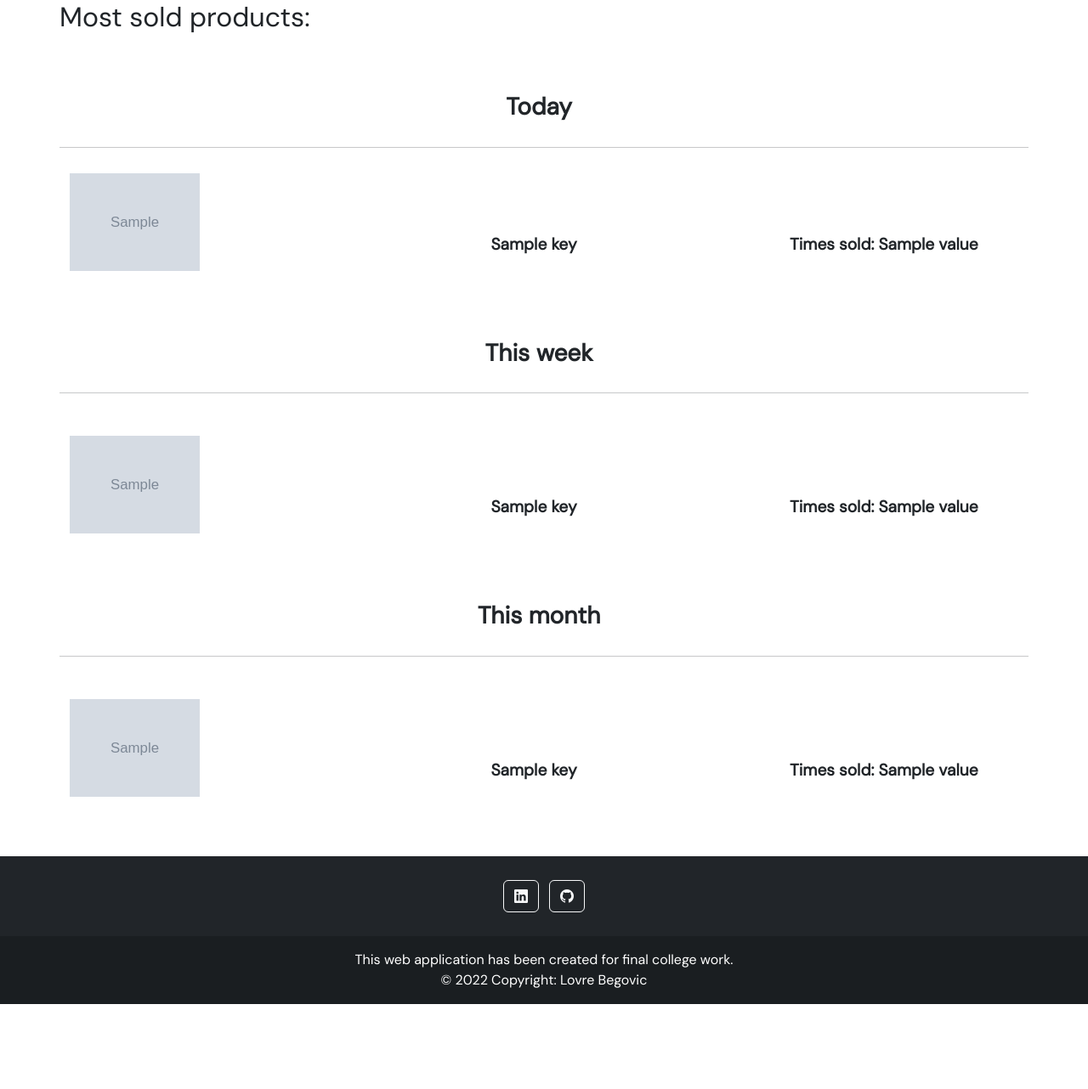
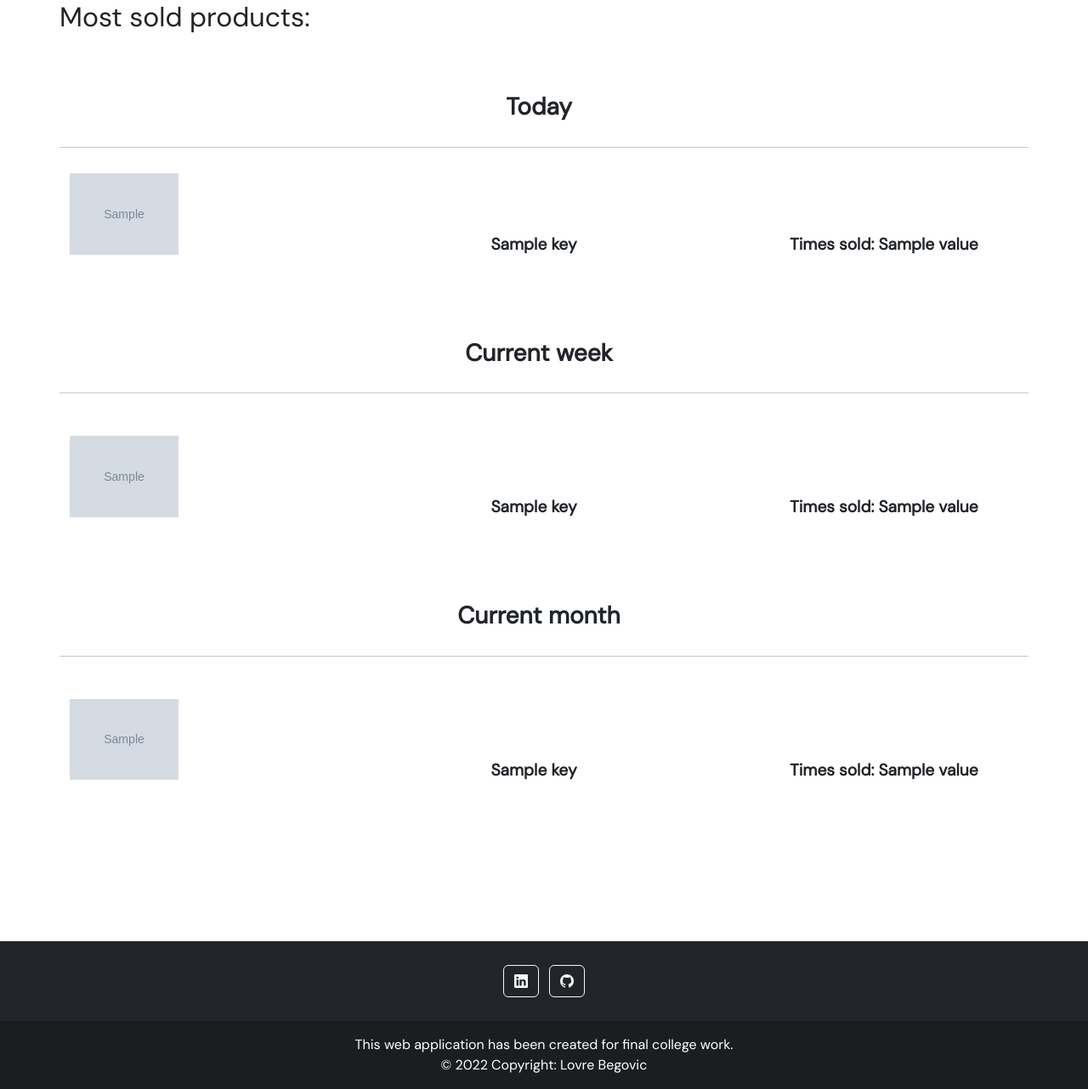
Before and after one commit to lb46861/Basktebal-shop-Swoosh, a Django app: template swoosh_project/swoosh_app/templates/products/bestbuy.html in a window 1280 px wide. Shown: the part 135-1417 px from the top of the page at 85% size. Before the commit the page ends 1317 px from the top, so only its background shows below. Run offline with Django 3.2, Linux system fonts and the light colour scheme; the template is opened without the code that fills it: most values are stand-ins (such as "Sample title", 1, 10 or a date in 2020); grey boxes marked "Sample" are stand-in pictures; some libraries are stand-ins or nearby versions.

Commit message:
Final fixes

```diff
--- a/swoosh_project/swoosh_app/templates/products/bestbuy.html
+++ b/swoosh_project/swoosh_app/templates/products/bestbuy.html
@@ -4,7 +4,7 @@
 
 <div class="container">
 
-    <div class="row" style="margin-top: 50px;">
+    <div class="row" style="margin-top: 50px; margin-bottom: 100px;">
         <h2 style="margin-bottom: 50px; padding-left: 0; margin-left: 0;">Most sold products: </h2>
 
 
@@ -13,7 +13,7 @@
                 {% for key, value in today.items %}
                     <div class="row spaceBetween">
                         <div class="col-sm-3">
-                            <a href="{% url 'productdetail' key.id %}"><img  src="{{ key.image.url }}" style="max-width: 60%;" alt={{key.name}}></a>
+                            <a href="{% url 'productdetail' key.id %}"><img  src="{{ key.image.url }}" style="max-width: 50%;" alt={{key.name}}></a>
                         </div>
                         <div class="col-sm-6">
                             <p style="font-weight: 600; margin-top:60px; font-size: 1.2rem; text-align: center;">
@@ -30,11 +30,11 @@
         {% endif %}
 
         {% if week %}
-        <h3 style="margin-left:0; padding-left:0; text-align: center; margin-bottom: 20px;"><strong>This week</strong></h3><hr style="margin-bottom: 50px;">
+        <h3 style="margin-left:0; padding-left:0; text-align: center; margin-bottom: 20px;"><strong>Current week</strong></h3><hr style="margin-bottom: 50px;">
             {% for key, value in week.items %}
                 <div class="row spaceBetween">
                     <div class="col-sm-3">
-                        <a href="{% url 'productdetail' key.id %}"><img  src="{{ key.image.url }}" style="max-width: 60%;" alt={{key.name}}></a>
+                        <a href="{% url 'productdetail' key.id %}"><img  src="{{ key.image.url }}" style="max-width: 50%;" alt={{key.name}}></a>
                     </div>
                     <div class="col-sm-6">
                         <p style="font-weight: 600; margin-top:60px; font-size: 1.2rem; text-align: center;">
@@ -52,11 +52,11 @@
 
 
         {% if month %}
-            <h3 style="margin-left:0; padding-left:0; text-align: center; margin-bottom: 20px;"><strong>This month</strong></h3><hr style="margin-bottom: 50px;">
+            <h3 style="margin-left:0; padding-left:0; text-align: center; margin-bottom: 20px;"><strong>Current month</strong></h3><hr style="margin-bottom: 50px;">
                 {% for key, value in month.items %}
                     <div class="row spaceBetween">
                         <div class="col-sm-3">
-                            <a href="{% url 'productdetail' key.id %}"><img  src="{{ key.image.url }}" style="max-width: 60%;" alt={{key.name}}></a>
+                            <a href="{% url 'productdetail' key.id %}"><img  src="{{ key.image.url }}" style="max-width: 50%;" alt={{key.name}}></a>
                         </div>
                         <div class="col-sm-6">
                             <p style="font-weight: 600; margin-top:60px; font-size: 1.2rem; text-align: center;">
```
Also changed, not shown: swoosh_project/swoosh_app/views.py (+4 -9 lines), database_relations.png, 2 other files.
